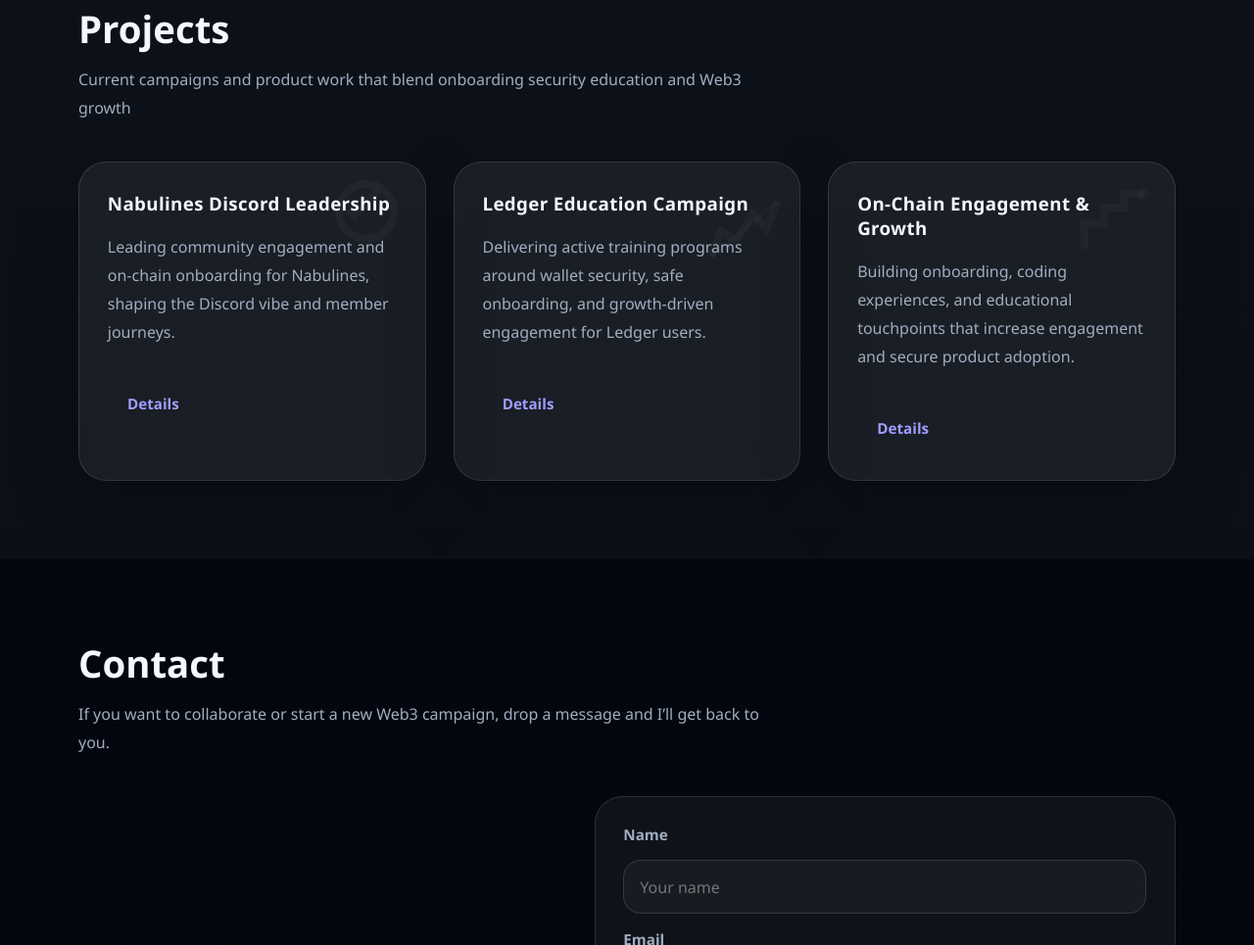
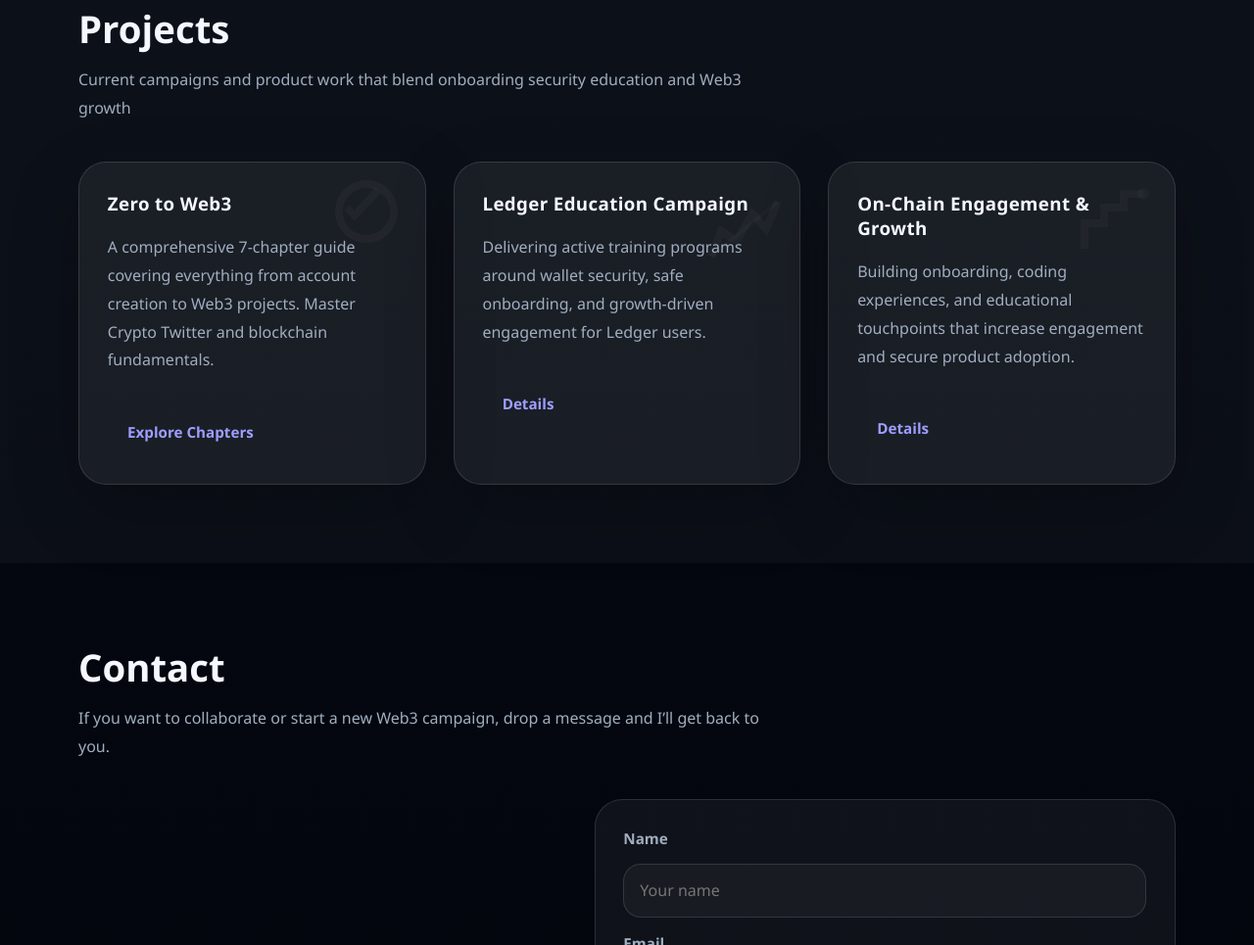
Before and after one commit to bogart1364/ptfo, a plain HTML site: page index.html in a window 1280 px wide. Shown: the part 2424-3389 px from the top of the page at 98% size. Drawn offline with Linux system fonts and the light colour scheme.

Commit message:
Update index.html

```diff
--- a/index.html
+++ b/index.html
@@ -137,9 +137,9 @@
         </div>
         <div class="grid project-grid">
           <article class="card project-card">
-            <h3>Nabulines Discord Leadership</h3>
-            <p>Leading community engagement and on-chain onboarding for Nabulines, shaping the Discord vibe and member journeys.</p>
-            <a href="#" class="button small">Details</a>
+            <h3>Zero to Web3</h3>
+            <p>A comprehensive 7-chapter guide covering everything from account creation to Web3 projects. Master Crypto Twitter and blockchain fundamentals.</p>
+            <a href="chapters.html" class="button small">Explore Chapters</a>
           </article>
           <article class="card project-card">
             <h3>Ledger Education Campaign</h3>
```
